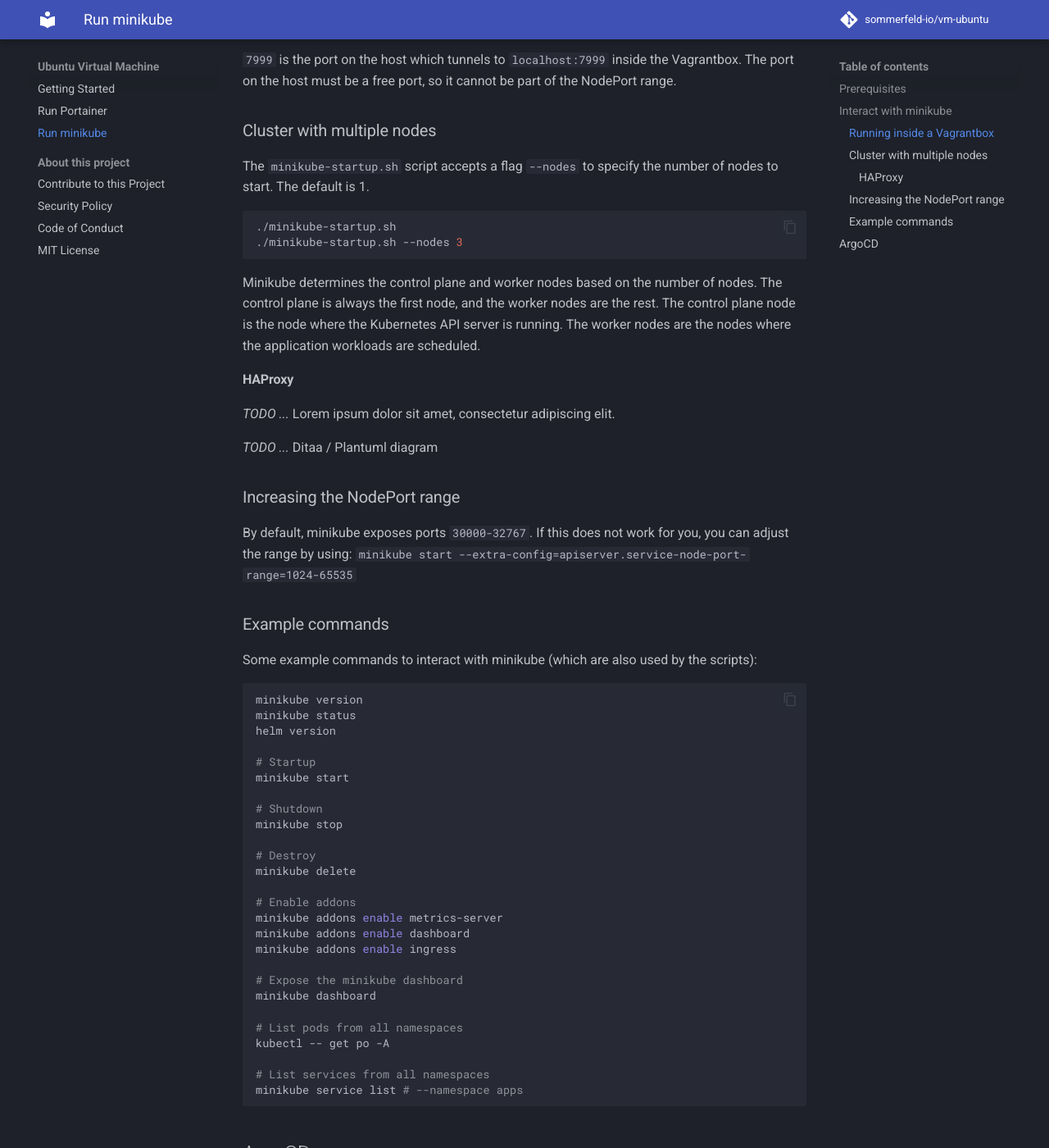
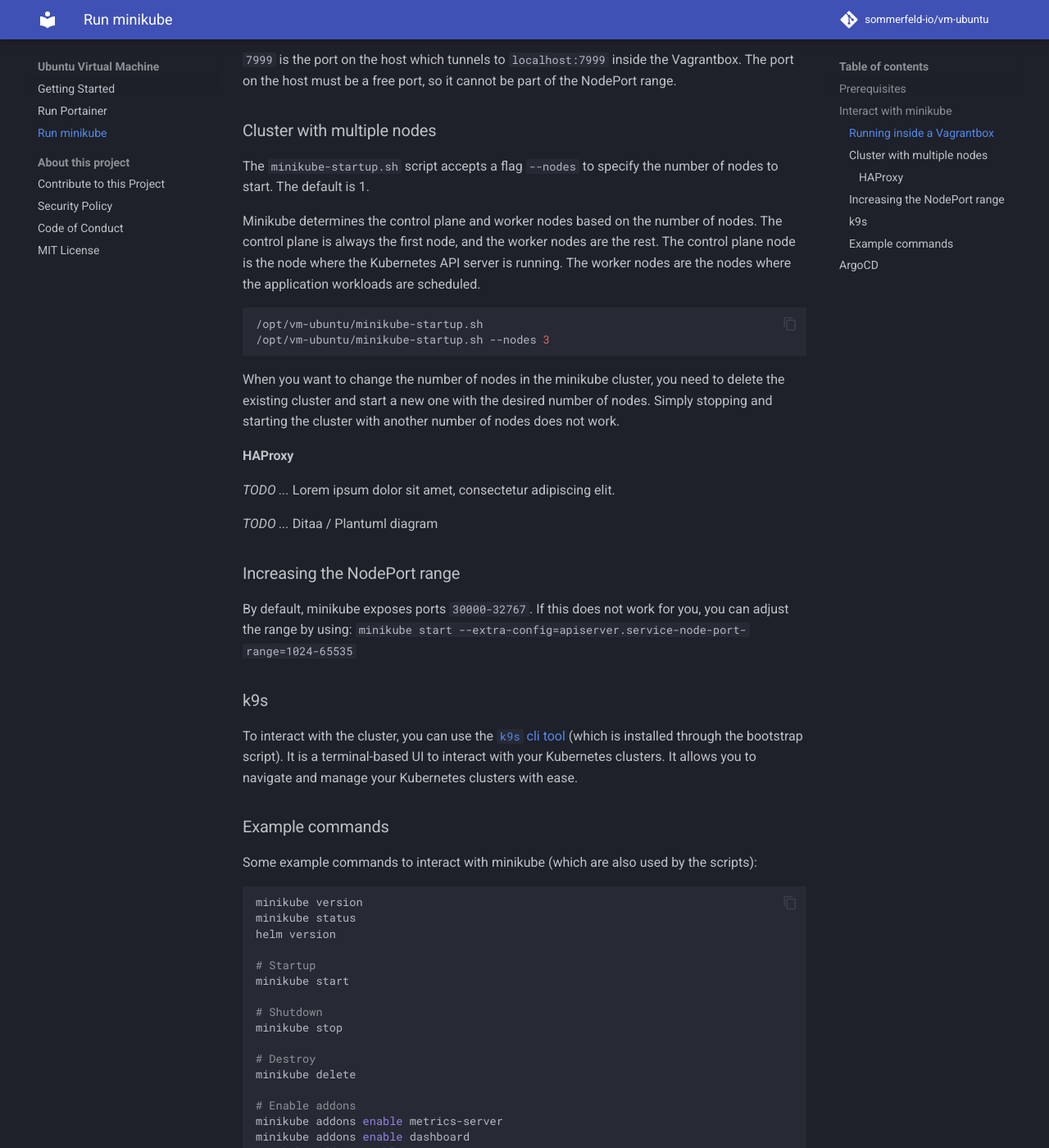
Before and after one commit to sommerfeld-io/vm-ubuntu-desktop, an MkDocs documentation site: the page built from docs/minikube.md, in a window 1280 px wide and 1400 px high, scrolled down 1364 px. Shown: the whole window at 82% size. Built offline with MkDocs 1.6.1 and Material for MkDocs 9.7.7, drawn with Linux system fonts in a browser that asks for light colours; comment, search, counter and statistics services are not loaded.

Commit message:
feat: install k9s cli tool
fixes #17

````diff
--- a/docs/minikube.md
+++ b/docs/minikube.md
@@ -35,12 +35,14 @@ vagrant ssh -- -L 7999:localhost:7999
 ### Cluster with multiple nodes
 The `minikube-startup.sh` script accepts a flag `--nodes` to specify the number of nodes to start. The default is 1.
 
+Minikube determines the control plane and worker nodes based on the number of nodes. The control plane is always the first node, and the worker nodes are the rest. The control plane node is the node where the Kubernetes API server is running. The worker nodes are the nodes where the application workloads are scheduled.
+
 ```bash
-./minikube-startup.sh
-./minikube-startup.sh --nodes 3
+/opt/vm-ubuntu/minikube-startup.sh
+/opt/vm-ubuntu/minikube-startup.sh --nodes 3
 ```
 
-Minikube determines the control plane and worker nodes based on the number of nodes. The control plane is always the first node, and the worker nodes are the rest. The control plane node is the node where the Kubernetes API server is running. The worker nodes are the nodes where the application workloads are scheduled.
+When you want to change the number of nodes in the minikube cluster, you need to delete the existing cluster and start a new one with the desired number of nodes. Simply stopping and starting the cluster with another number of nodes does not work.
 
 #### HAProxy
 *TODO ...* Lorem ipsum dolor sit amet, consectetur adipiscing elit.
@@ -49,6 +51,9 @@ Minikube determines the control plane and worker nodes based on the number of no
 
 ### Increasing the NodePort range
 By default, minikube exposes ports `30000-32767`. If this does not work for you, you can adjust the range by using: `minikube start --extra-config=apiserver.service-node-port-range=1024-65535`
+
+### k9s
+To interact with the cluster, you can use the [`k9s` cli tool](https://k9scli.io) (which is installed through the bootstrap script). It is a terminal-based UI to interact with your Kubernetes clusters. It allows you to navigate and manage your Kubernetes clusters with ease.
 
 ### Example commands
 Some example commands to interact with minikube (which are also used by the scripts):
````
Also changed, not shown: 2 other files.
